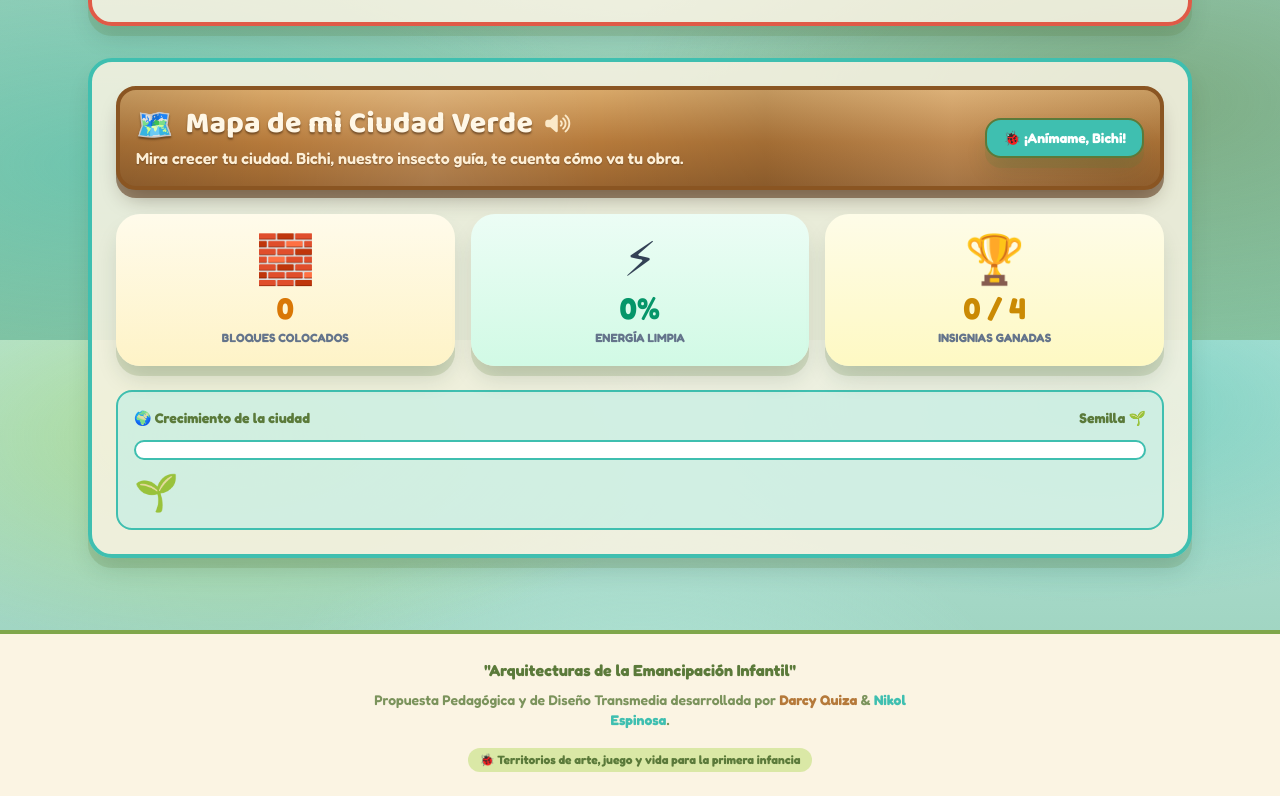
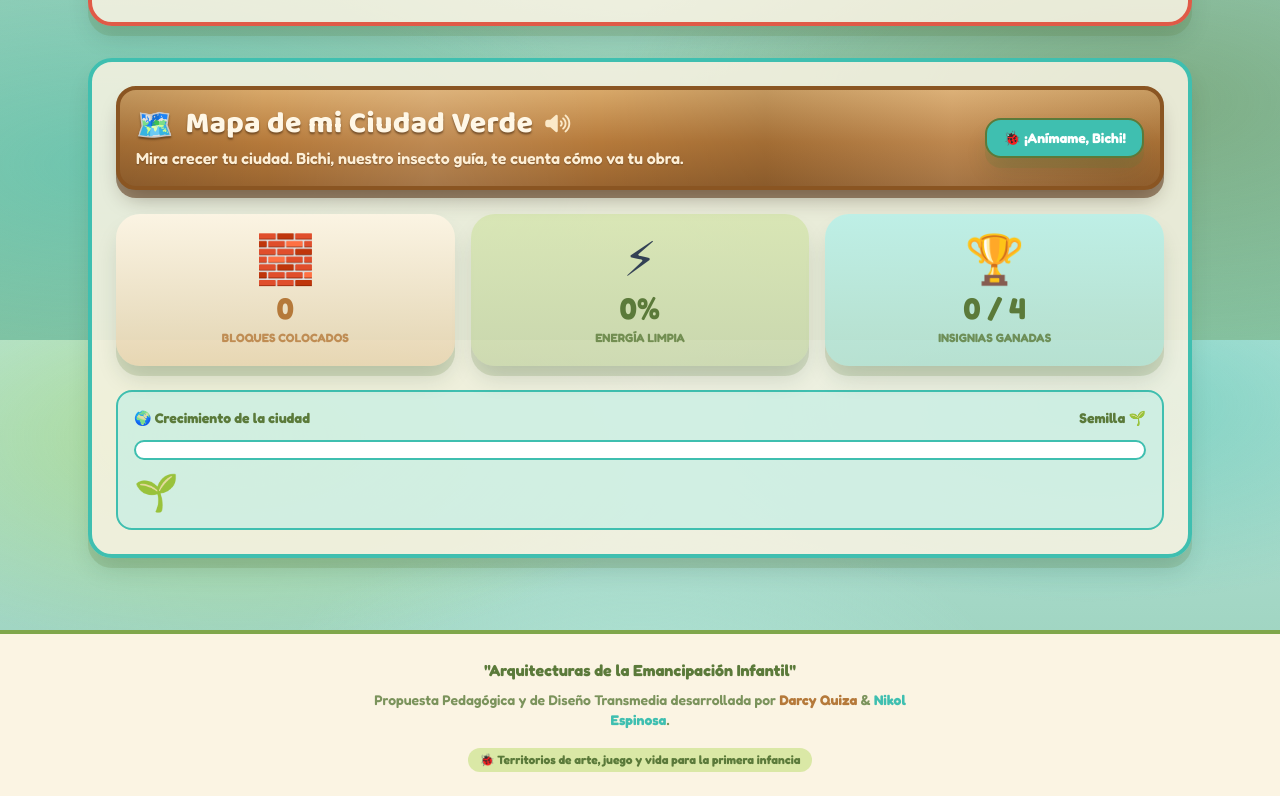
Before and after one commit to nikolortegae-spec/arquitectos-, a plain HTML site: page index.html in a window 1280 px wide. Shown: the part 2860-3656 px from the top of the page. Drawn offline with nearby package versions, Linux system fonts and the light colour scheme.

Commit message:
fix: aplica paleta MEGA BICHOS a las tarjetas de resumen del mapa

```diff
--- a/index.html
+++ b/index.html
@@ -730,20 +730,20 @@
 
             <!-- Tarjetas resumen de progreso -->
             <div class="grid grid-cols-1 sm:grid-cols-3 gap-4">
-                <div class="bg-gradient-to-b from-amber-50 to-amber-100 border-3 border-amber-300 rounded-3xl p-5 flex flex-col items-center text-center shadow-bubble">
+                <div class="bg-gradient-to-b from-cremaPapel to-ocreMaderaClaro/35 border-3 border-ocreMaderaClaro rounded-3xl p-5 flex flex-col items-center text-center shadow-bubble">
                     <div class="text-5xl mb-2" aria-hidden="true">🧱</div>
-                    <span id="mapBlocks" class="text-3xl font-black text-amber-600">0</span>
-                    <p class="text-xs font-bold text-slate-500 uppercase mt-1">Bloques Colocados</p>
-                </div>
-                <div class="bg-gradient-to-b from-emerald-50 to-emerald-100 border-3 border-emerald-300 rounded-3xl p-5 flex flex-col items-center text-center shadow-bubble">
+                    <span id="mapBlocks" class="text-3xl font-black text-ocreMadera">0</span>
+                    <p class="text-xs font-bold text-ocreMadera/80 uppercase mt-1">Bloques Colocados</p>
+                </div>
+                <div class="bg-gradient-to-b from-verdeLima/25 to-verdeMusgoHoja/30 border-3 border-verdeMusgoHoja rounded-3xl p-5 flex flex-col items-center text-center shadow-bubble">
                     <div class="text-5xl mb-2" aria-hidden="true">⚡</div>
-                    <span id="mapEco" class="text-3xl font-black text-emerald-600">0%</span>
-                    <p class="text-xs font-bold text-slate-500 uppercase mt-1">Energía Limpia</p>
-                </div>
-                <div class="bg-gradient-to-b from-yellow-50 to-yellow-100 border-3 border-yellow-300 rounded-3xl p-5 flex flex-col items-center text-center shadow-bubble">
+                    <span id="mapEco" class="text-3xl font-black text-verdeMusgo">0%</span>
+                    <p class="text-xs font-bold text-verdeMusgo/80 uppercase mt-1">Energía Limpia</p>
+                </div>
+                <div class="bg-gradient-to-b from-aguaClara to-aguaTurquesa/30 border-3 border-aguaTurquesa rounded-3xl p-5 flex flex-col items-center text-center shadow-bubble">
                     <div class="text-5xl mb-2" aria-hidden="true">🏆</div>
-                    <span id="mapBadges" class="text-3xl font-black text-yellow-600">0 / 4</span>
-                    <p class="text-xs font-bold text-slate-500 uppercase mt-1">Insignias Ganadas</p>
+                    <span id="mapBadges" class="text-3xl font-black text-verdeMusgo">0 / 4</span>
+                    <p class="text-xs font-bold text-verdeMusgo/80 uppercase mt-1">Insignias Ganadas</p>
                 </div>
             </div>
 
```
Also changed, not shown: .agents/tasks/task-estetica-mega-bichos/features/FEAT-002.json (added).
